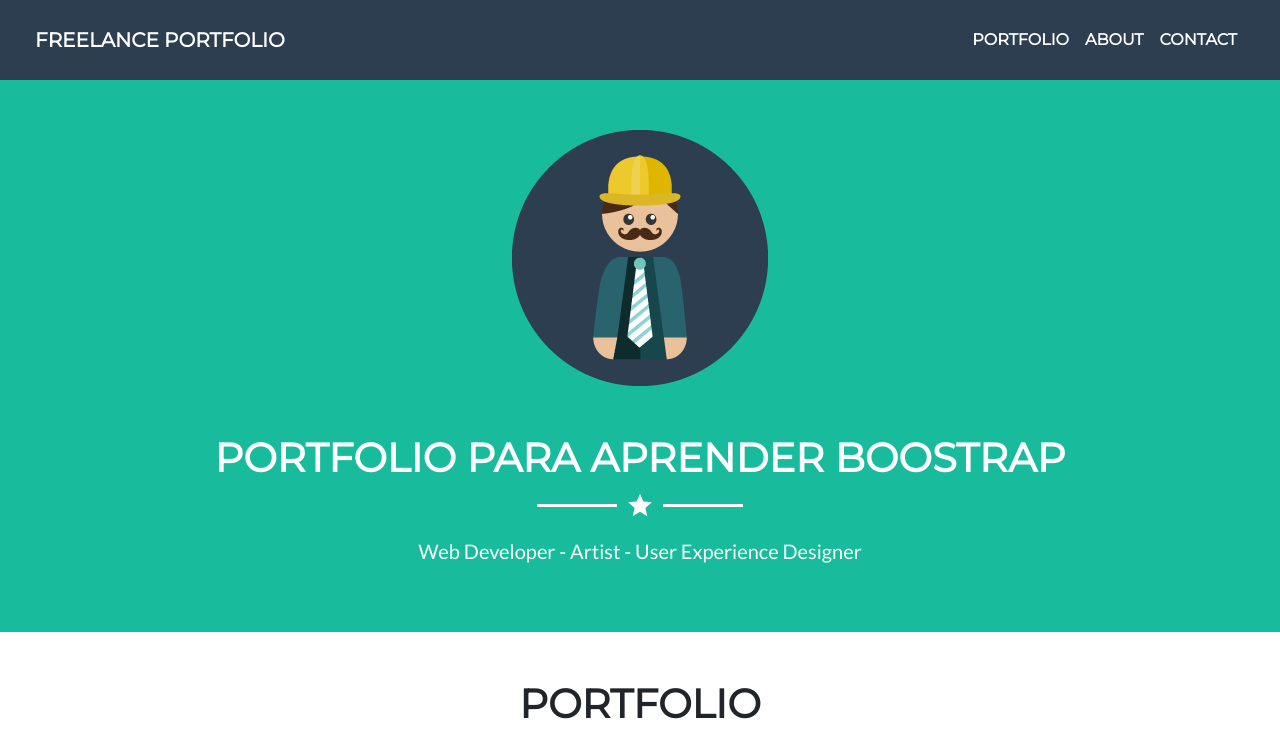
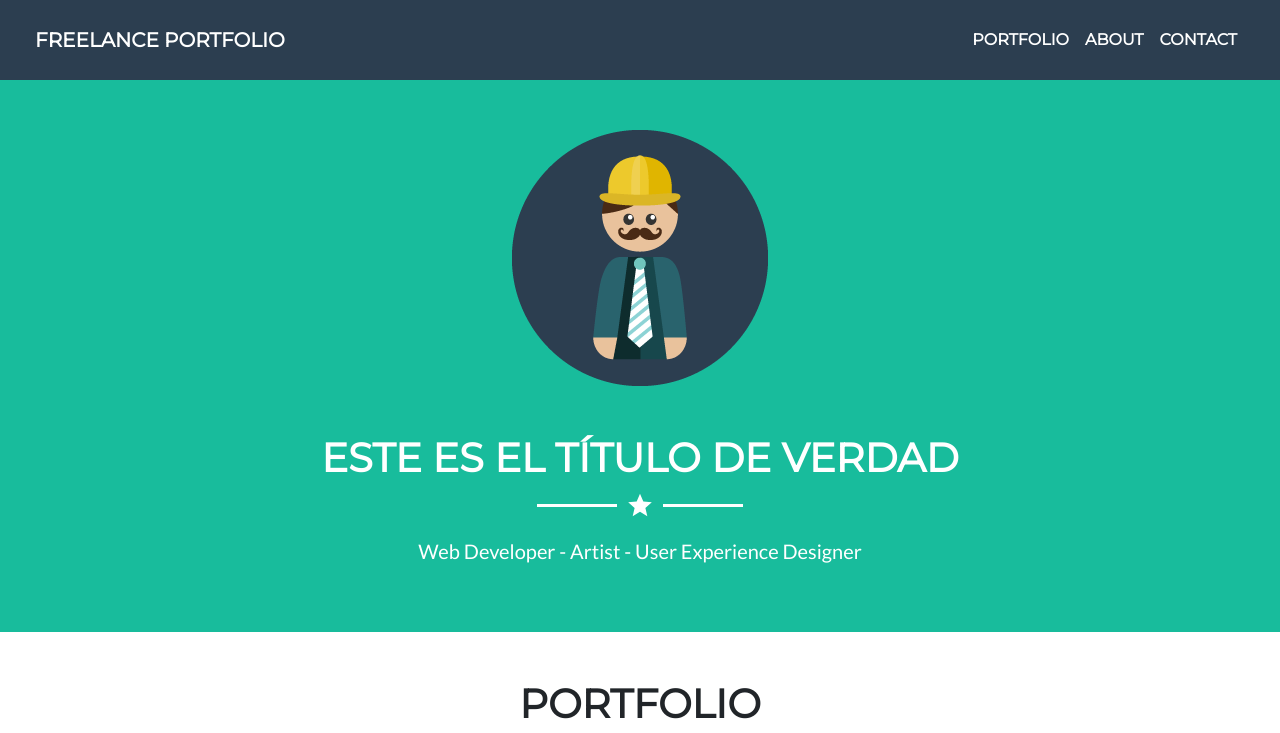
Before and after one commit to PailletJuanPablo/ejercicio-bootstrap, a plain HTML site: page index.html in a window 1280 px wide. Shown: the top 733 px of the page. Drawn offline with nearby package versions, Linux system fonts and the light colour scheme.

Commit message:
Nuevo titulo

```diff
--- a/index.html
+++ b/index.html
@@ -55,7 +55,7 @@
       <!-- Dentro de fila, abrimos div que ocupará 12 columnas -->
       <div class="col-md-12">
         <img src="images/profile.png">
-        <h1 class="text-uppercase font-weight-bold mt-5"> Portfolio para aprender Boostrap </h1>
+        <h1 class="text-uppercase font-weight-bold mt-5"> Este es el título de verdad </h1>
         <!-- Una de las propuestas para resolver el ítem de las estrellas es utilizar las clases auxiliares flex de bootstrap
         Ver: https://www.w3schools.com/bootstrap4/bootstrap_flex.asp -->
         <div class="d-flex justify-content-center align-content-center align-items-center icons-decorator">
```
